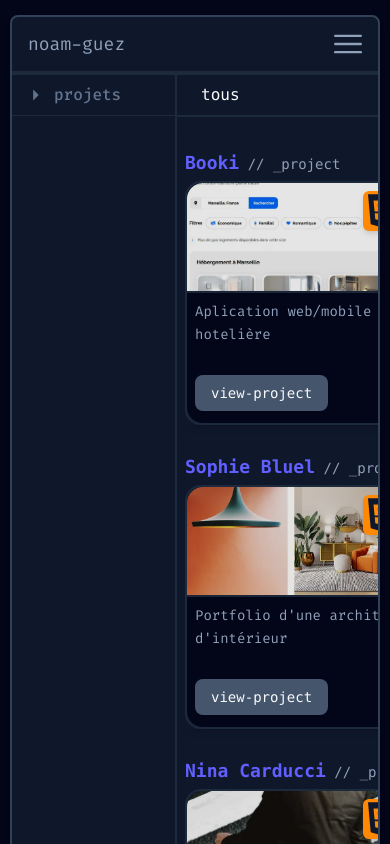
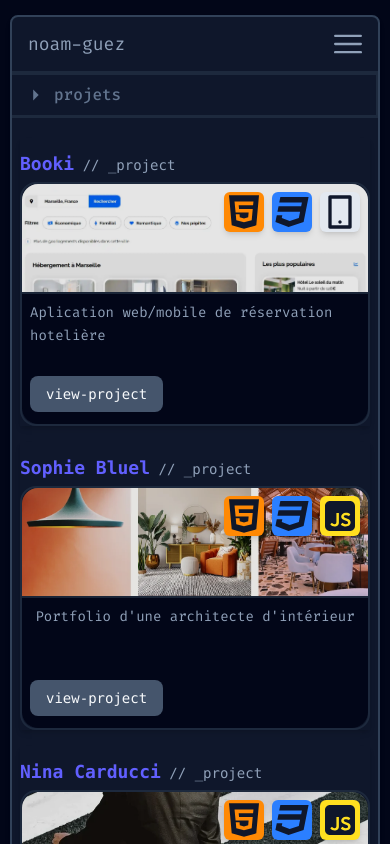
Before and after one commit to N0amG/Portfolio-public, a Next.js app: page /projects in a window 390 px wide. Shown: the top 844 px of the page. Built offline with nearby package versions, Linux system fonts and the light colour scheme.

Commit message:
Add : Mobile project page

```diff
--- a/src/app/layout.jsx
+++ b/src/app/layout.jsx
@@ -2,7 +2,6 @@ import { Geist, Geist_Mono } from 'next/font/google'
 import './globals.css'
 import MainWrapper from '@/components/MainWrapper'
 import { Analytics } from '@vercel/analytics/react'
-import { ViewportProvider } from '@/utils/ViewportContext'
 
 // Définition des polices Google Fonts utilisées dans tout le site
 const geistSans = Geist({
@@ -48,9 +47,7 @@ export default function RootLayout({ children }) {
 				// Application des polices et du fond global
 				className={`${geistSans.variable} ${geistMono.variable} lg:py-[30px] lg:px-[40px] w-full lg:h-screen h-auto min-h-screen bg-slate-700 antialiased py-[15px] px-[10px]`}
 			>
-				<ViewportProvider>
 					<MainWrapper>{children}</MainWrapper>
-				</ViewportProvider>
 				<Analytics />
 			</body>
 		</html>
--- a/src/app/projects/page.jsx
+++ b/src/app/projects/page.jsx
@@ -5,8 +5,11 @@ import Dropdown from '@/components/Dropdown'
 import Icon from '@/components/Icon'
 import ProjectCard from '@/components/ProjectCard'
 import projects from '@/app/projects/projects'
+import { useViewport } from '@/utils/ViewportContext'
 
 export default function Project() {
+
+	const { isMobile, isDesktopLg } = useViewport()
 
 	const languages = [
 		'HTML',
@@ -64,8 +67,8 @@ export default function Project() {
 
 	return (
 		// Conteneur principal de la page projets
-		<div id='projects' className='flex w-full h-screen overflow-hidden'>
-			<div className='left-container flex w-1/5 min-w-[165px] h-full flex-col'>
+		<div id='projects' className='flex flex-col lg:flex-row w-full lg:h-screen overflow-hidden'>
+			<div className='left-container flex w-full lg:w-1/5 min-w-[165px] h-full flex-col'>
 				<Dropdown title='projets' isLabel={true}>
 					{languages.map((lang, idx) => (
 						<div
@@ -88,7 +91,7 @@ export default function Project() {
 				</Dropdown>
 			</div>
 			<div className='right-container flex flex-col flex-1 w-full'>
-				{selectedTab && (
+				{isDesktopLg && selectedTab && (
 					<h3 className='title flex items-center gap-2 min-w-[150px] max-w-[300px] h-[40px] px-3 py-[10px] transition-colors select-none justify-between border-slate-800 border-r-2 text-md'>
 						<span
 							className='truncate font-mono ml-3 max-w-[400px] inline-block align-middle overflow-hidden text-ellipsis whitespace-nowrap'
--- a/src/components/MainWrapper.jsx
+++ b/src/components/MainWrapper.jsx
@@ -1,15 +1,18 @@
-import Header from './Header';
-import Footer from './Footer';
+import Header from './Header'
+import Footer from './Footer'
+import { ViewportProvider } from '@/utils/ViewportContext'
 
 export default function MainWrapper({ children }) {
 	// Composant qui englobe tout le contenu principal de la page (header, contenu, footer)
 	return (
 		// Main avec fond personnalisé et structure verticale
-    <main className='backdrop flex flex-1 flex-col items-center justify-between min-h-screen w-full'>
+		<main className='backdrop flex flex-1 flex-col lg:items-center justify-between min-h-screen w-full'>
+			<ViewportProvider>
 				<Header />
 				{/* Contenu principal de la page (injecté par les routes) */}
 				{children}
 				<Footer />
+			</ViewportProvider>
 		</main>
-  );
+	)
 }
--- a/src/components/ProjectCard.jsx
+++ b/src/components/ProjectCard.jsx
@@ -13,7 +13,7 @@ export default function ProjectCard({
 	const slug = title ? title.toLowerCase().replace(/\s+/g, '-') : ''
 	return (
 		<TiltWrapper
-			className={`flex flex-col shadow-md p-0 h-fit overflow-hidden ${className} cursor-pointer hover:scale-[1.1] transition-transform`}
+			className={`flex flex-col shadow-md p-0 h-fit w-full lg:w-auto overflow-hidden ${className} cursor-pointer lg:hover:scale-[1.1] transition-transform`}
 		>
 			{/* Titre au-dessus de la carte, sans background */}
 			<div className='w-full flex pt-3 pb-1'>
@@ -31,7 +31,7 @@ export default function ProjectCard({
 				href={`/projects/${slug}`}
 				className='no-underline rounded-2xl border-2 border-slate-800'
 			>
-				<div className='rounded-2xl p-0 overflow-hidden h-[240px] w-[320px]'>
+				<div className='rounded-2xl p-0 overflow-hidden h-[240px] w-full lg:w-[320px]'>
 					{/* Image juste après le titre */}
 
 					<div className='relative w-full h-[110px] bg-slate-800 flex items-center justify-center'>
--- a/src/components/TiltWrapper.jsx
+++ b/src/components/TiltWrapper.jsx
@@ -1,11 +1,14 @@
 'use client'
 import { useRef, useState } from 'react'
+import { useViewport } from '@/utils/ViewportContext'
 
 export default function TiltWrapper({ children, className = '', style = {}, intensity=15}) {
 	const cardRef = useRef(null)
 	const [tilt, setTilt] = useState({ x: 0, y: 0 })
+	const { isMobile } = useViewport()
 
 	function handleMouseMove(e) {
+		if (isMobile) return
 		const card = cardRef.current
 		if (!card) return
 		const rect = card.getBoundingClientRect()
@@ -19,18 +22,23 @@ export default function TiltWrapper({ children, className = '', style = {}, inte
 	}
 
 	function handleMouseLeave() {
+		if (isMobile) return
 		setTilt({ x: 0, y: 0 })
 	}
 
 	return (
 		<div
 			ref={cardRef}
-			onMouseMove={handleMouseMove}
-			onMouseLeave={handleMouseLeave}
+			onMouseMove={isMobile ? undefined : handleMouseMove}
+			onMouseLeave={isMobile ? undefined : handleMouseLeave}
 			style={{
-				transform: `perspective(700px) rotateX(${tilt.x}deg) rotateY(${tilt.y}deg) scale(1)`,
+				transform: isMobile
+					? undefined
+					: `perspective(700px) rotateX(${tilt.x}deg) rotateY(${tilt.y}deg) scale(1)`,
 				transition:
-					tilt.x === 0 && tilt.y === 0
+					isMobile
+						? undefined
+						: tilt.x === 0 && tilt.y === 0
 						? 'transform 0.3s cubic-bezier(.23,1.02,.32,1)'
 						: 'transform 0.08s',
 				...style,
```
Lines whose indentation alone changed are shown as unchanged.
